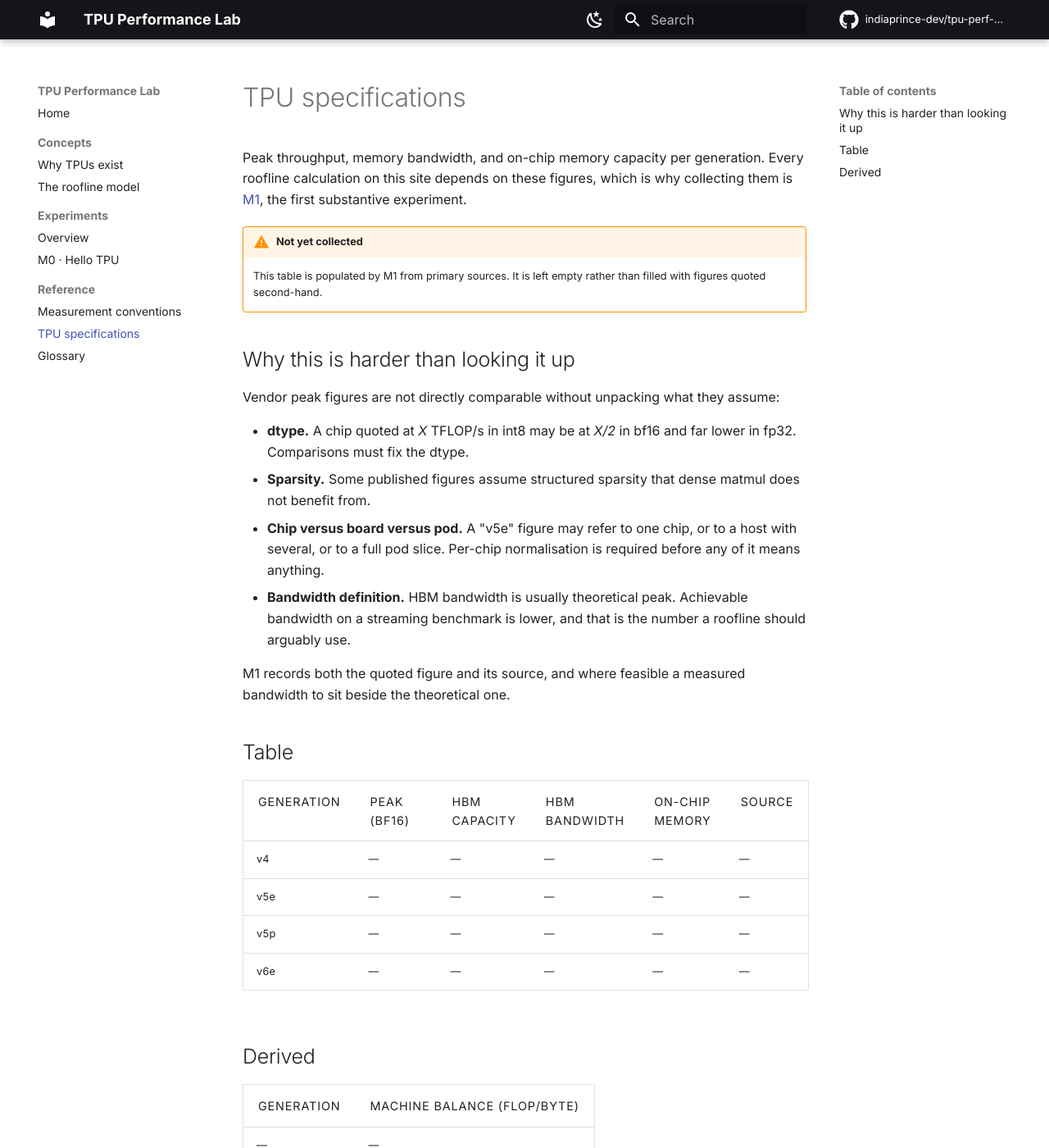
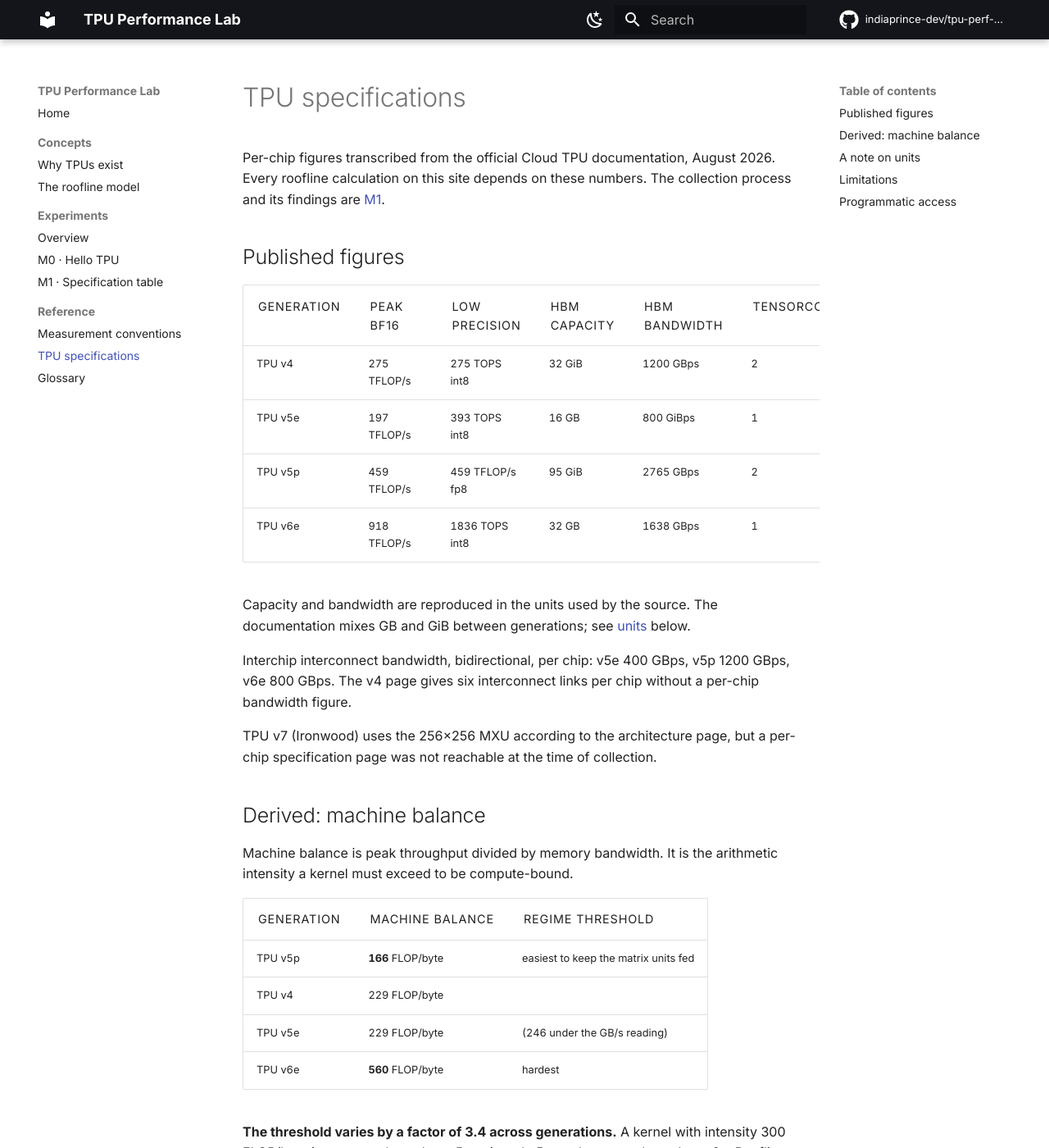
Before and after one commit to indiaprince-dev/tpu-perf-lab, an MkDocs documentation site: the page built from docs/reference/tpu-specs.md, in a window 1280 px wide and 1400 px high. Shown: the whole window at 82% size. Built offline with MkDocs 1.6.1 and Material for MkDocs 9.7.7, drawn with Linux system fonts in a browser that asks for light colours; comment, search, counter and statistics services are not loaded; some of the changed text lies outside the part shown.

Commit message:
M1: collect published TPU specifications
Transcribes per-chip figures for v4, v5e, v5p and v6e from the version
specific Cloud TPU documentation and derives machine balance for each.

Machine balance ranges from 166 FLOP/byte on v5p to 560 on v6e, a factor of
3.4, so a kernel at 300 FLOP/byte is compute-bound on one and memory-bound on
the other. Roofline conclusions do not transfer between generations. Against
v5e, v6e raised compute 4.66x and bandwidth 1.91x, widening the requirement
2.44x.

The source documentation mixes GB and GiB between generations. For v5e the
reading shifts machine balance from 229.3 to 246.2, so figures are stored as
written and converted at the point of use.

tpuperf.specs is importable without JAX, and package attributes now resolve
lazily so the roofline calculator can run without an accelerator. M0 resolves
its device against the table and reports fraction of peak directly.

````diff
--- /dev/null
+++ b/docs/experiments/m1-spec-sheet.md
@@ -0,0 +1,98 @@
+# M1 · TPU specification table
+
+## Question
+
+What are the peak throughput, memory bandwidth, and on-chip characteristics of
+each TPU generation, and what arithmetic intensity does each require for a
+kernel to be compute-bound?
+
+[M0](m0-hello-tpu.md) produces an achieved TFLOP/s figure that means nothing
+without a peak to divide by. This experiment supplies it.
+
+## Method
+
+Per-chip figures transcribed from the version-specific Cloud TPU documentation
+pages, one source per generation. Units are recorded as written rather than
+normalised at transcription time, then converted to bytes per second at the
+point of calculation.
+
+Machine balance is derived:
+
+$$
+\text{balance} = \frac{P_{\text{peak}}}{BW}
+$$
+
+No measurement is involved. Every figure is a published maximum.
+
+```bash
+python mini/m1_spec_table.py
+```
+
+## Results
+
+Full table: [TPU specifications](../reference/tpu-specs.md).
+
+| Generation | Peak bf16 | HBM bandwidth | **Machine balance** | MXU |
+|---|---|---|---|---|
+| TPU v4 | 275 TFLOP/s | 1200 GBps | 229 | 128×128 |
+| TPU v5e | 197 TFLOP/s | 800 GiBps | 229 | 128×128 |
+| TPU v5p | 459 TFLOP/s | 2765 GBps | **166** | 128×128 |
+| TPU v6e | 918 TFLOP/s | 1638 GBps | **560** | 256×256 |
+
+Raw record: `results/m1_spec_table.json`
+
+## Interpretation
+
+**Machine balance varies by a factor of 3.4 across generations.** A kernel at
+300 FLOP/byte is compute-bound on v5p, v4, and v5e, and memory-bound on v6e.
+Roofline conclusions are per-chip and do not transfer.
+
+**The gap widened sharply at v6e.** Against v5e, compute increased 4.66× while
+bandwidth increased 1.91×, so the intensity required to stay compute-bound rose
+2.44×. Successive generations are not uniformly easier to use; this one demands
+more of the kernel author.
+
+**v5p is bandwidth-rich and v6e is not.** v6e has twice the compute of v5p and
+**59% of its bandwidth** (1638 against 2765 GBps), alongside a third of the HBM
+capacity (32 GB against 95 GiB). The two chips target different problems, and
+the same code will behave differently on each.
+
+**Low-precision speedup is not universal.** v5e and v6e publish 2× throughput
+for int8. v4 publishes the *same* figure for int8 as for bf16, and v5p
+publishes fp8 rather than int8, also at parity with bf16. Quantisation is worth
+a measured 2× on two of these four generations and nothing on the other two.
+
+**The MXU changed shape at v6e**, from 128×128 to 256×256 multiply-accumulators
+in the systolic array, while dropping from four MXUs per TensorCore to two. Net
+multiply-accumulators per TensorCore therefore doubled; the remaining 2.3× of
+the observed 4.66× compute increase comes from elsewhere.
+
+### A methodological finding
+
+The source documentation mixes GB and GiB between generations. v5e bandwidth is
+published in **GiBps** while the others use **GBps**, and capacity units differ
+in the opposite direction. For v5e the reading changes machine balance from
+229.3 to 246.2, a 7% difference.
+
+That is invisible on a log-log roofline plot and material when a measurement
+lands near the ridge. It is also the kind of error that silently survives into
+every downstream calculation, which is the argument for transcribing units
+verbatim and converting late.
+
+## What this does not show
+
+**Nothing here was measured.** These are theoretical peaks. Published HBM
+bandwidth is an interface maximum; a streaming kernel achieves less. Peak
+throughput assumes ideal issue rates. Machine balance computed this way is an
+upper bound on the intensity actually required, so a kernel may become
+compute-bound sooner than the table suggests.
+
+The table also omits on-chip memory capacity (VMEM, SMEM, CMEM), which the
+public documentation does not give per generation. Those sizes govern tiling
+decisions directly and their absence will constrain M11 and M12.
+
+## Next
+
+**M2 — matmul MFU sweep.** With a peak figure available, the achieved TFLOP/s
+from M0 becomes a fraction of peak, and sweeping $N$ locates the empirical
+crossover to compare against the 229 or 560 predicted here.
--- a/docs/reference/tpu-specs.md
+++ b/docs/reference/tpu-specs.md
@@ -1,49 +1,80 @@
 # TPU specifications
 
-Peak throughput, memory bandwidth, and on-chip memory capacity per generation.
-Every roofline calculation on this site depends on these figures, which is why
-collecting them is [M1](../experiments/index.md), the first substantive
-experiment.
+Per-chip figures transcribed from the official Cloud TPU documentation,
+August 2026. Every roofline calculation on this site depends on these numbers.
+The collection process and its findings are [M1](../experiments/m1-spec-sheet.md).
 
-!!! warning "Not yet collected"
+## Published figures
 
-    This table is populated by M1 from primary sources. It is left empty rather
-    than filled with figures quoted second-hand.
+| Generation | Peak bf16 | Low precision | HBM capacity | HBM bandwidth | TensorCores | MXU | Pod | Source |
+|---|---|---|---|---|---|---|---|---|
+| TPU v4 | 275 TFLOP/s | 275 TOPS int8 | 32 GiB | 1200 GBps | 2 | 128×128 | 4096 | [docs](https://docs.cloud.google.com/tpu/docs/v4) |
+| TPU v5e | 197 TFLOP/s | 393 TOPS int8 | 16 GB | 800 GiBps | 1 | 128×128 | 256 | [docs](https://docs.cloud.google.com/tpu/docs/v5e) |
+| TPU v5p | 459 TFLOP/s | 459 TFLOP/s fp8 | 95 GiB | 2765 GBps | 2 | 128×128 | 8960 | [docs](https://docs.cloud.google.com/tpu/docs/v5p) |
+| TPU v6e | 918 TFLOP/s | 1836 TOPS int8 | 32 GB | 1638 GBps | 1 | 256×256 | 256 | [docs](https://docs.cloud.google.com/tpu/docs/v6e) |
 
-## Why this is harder than looking it up
+Capacity and bandwidth are reproduced in the units used by the source. The
+documentation mixes GB and GiB between generations; see
+[units](#a-note-on-units) below.
 
-Vendor peak figures are not directly comparable without unpacking what they
-assume:
+Interchip interconnect bandwidth, bidirectional, per chip: v5e 400 GBps,
+v5p 1200 GBps, v6e 800 GBps. The v4 page gives six interconnect links per chip
+without a per-chip bandwidth figure.
 
-- **dtype.** A chip quoted at *X* TFLOP/s in int8 may be at *X/2* in bf16 and
-  far lower in fp32. Comparisons must fix the dtype.
-- **Sparsity.** Some published figures assume structured sparsity that dense
-  matmul does not benefit from.
-- **Chip versus board versus pod.** A "v5e" figure may refer to one chip, or
-  to a host with several, or to a full pod slice. Per-chip normalisation is
-  required before any of it means anything.
-- **Bandwidth definition.** HBM bandwidth is usually theoretical peak.
-  Achievable bandwidth on a streaming benchmark is lower, and that is the
-  number a roofline should arguably use.
+TPU v7 (Ironwood) uses the 256×256 MXU according to the architecture page, but
+a per-chip specification page was not reachable at the time of collection.
 
-M1 records both the quoted figure and its source, and where feasible a
-measured bandwidth to sit beside the theoretical one.
+## Derived: machine balance
 
-## Table
+Machine balance is peak throughput divided by memory bandwidth. It is the
+arithmetic intensity a kernel must exceed to be compute-bound.
 
-| Generation | Peak (bf16) | HBM capacity | HBM bandwidth | On-chip memory | Source |
-|---|---|---|---|---|---|
-| v4 | — | — | — | — | — |
-| v5e | — | — | — | — | — |
-| v5p | — | — | — | — | — |
-| v6e | — | — | — | — | — |
+| Generation | Machine balance | Regime threshold |
+|---|---|---|
+| TPU v5p | **166** FLOP/byte | easiest to keep the matrix units fed |
+| TPU v4 | 229 FLOP/byte | |
+| TPU v5e | 229 FLOP/byte | (246 under the GB/s reading) |
+| TPU v6e | **560** FLOP/byte | hardest |
 
-## Derived
+**The threshold varies by a factor of 3.4 across generations.** A kernel with
+intensity 300 FLOP/byte is compute-bound on v5p, v4, and v5e, and memory-bound
+on v6e. Roofline conclusions do not transfer between chips.
 
-| Generation | Machine balance (FLOP/byte) |
-|---|---|
-| — | — |
+## A note on units
 
-Machine balance is peak divided by bandwidth — the arithmetic intensity a
-kernel must exceed to be compute-bound. See
-[the roofline model](../concepts/roofline.md).
+The source documentation is not internally consistent:
+
+- v5e bandwidth is published as **800 GiBps**; v4, v5p, and v6e use **GBps**.
+- v4 and v5p capacity is published in **GiB**; v5e and v6e in **GB**.
+
+For v5e the reading changes machine balance from **229.3** (GiB/s, as written)
+to **246.2** (GB/s), a difference of 7%. That is small enough to be invisible
+in a plot and large enough to matter when a measurement lands near the ridge.
+
+This repository stores the figure as documented and converts to bytes/s at the
+point of use. `tpuperf/specs.py` records the original string in
+`bandwidth_as_documented` and `capacity_as_documented` so the conversion stays
+auditable.
+
+## Limitations
+
+**These are theoretical peaks.** Vendor peak throughput assumes ideal issue
+rates, and published HBM bandwidth is the interface maximum rather than what a
+streaming kernel achieves. Measured bandwidth is lower, sometimes considerably.
+Machine balance computed from theoretical figures is therefore an upper bound
+on the intensity actually required.
+
+Measuring achievable bandwidth to sit beside the theoretical figure is
+outstanding work.
+
+## Programmatic access
+
+```python
+from tpuperf.specs import SPECS, lookup
+
+SPECS["v6e"].machine_balance        # 560.4
+lookup("TPU v5 lite").bf16_tflops   # 197.0
+```
+
+`tpuperf.specs` imports without JAX so the roofline calculator runs on any
+machine.
--- a/mkdocs.yml
+++ b/mkdocs.yml
@@ -46,6 +46,7 @@ nav:
   - Experiments:
       - Overview: experiments/index.md
       - "M0 · Hello TPU": experiments/m0-hello-tpu.md
+      - "M1 · Specification table": experiments/m1-spec-sheet.md
   - Reference:
       - Measurement conventions: reference/measurement.md
       - TPU specifications: reference/tpu-specs.md
````
Also changed, not shown: README.md (+5 -4 lines), docs/concepts/roofline.md (+8 -5 lines), docs/experiments/index.md (+1 -1 lines), docs/experiments/m0-hello-tpu.md (+10 -7 lines), tpuperf/__init__.py (+43 -3 lines), 4 other files.
